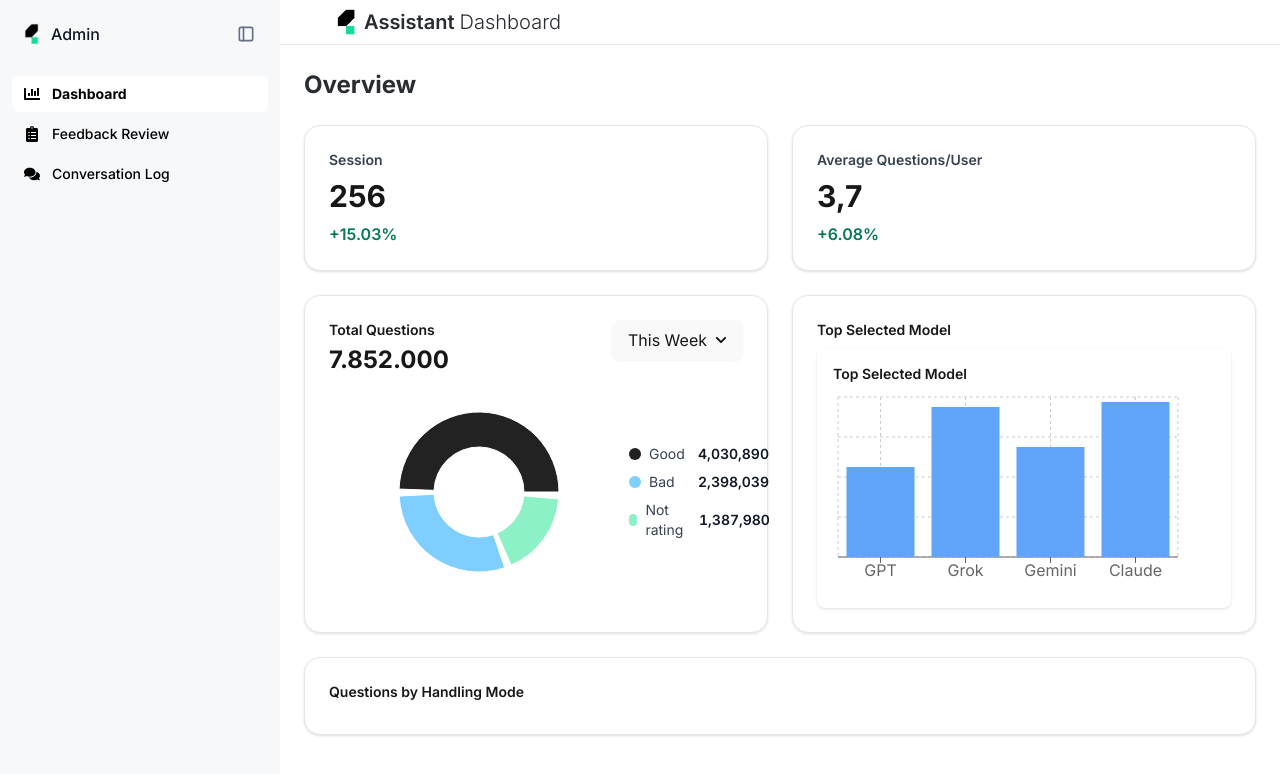
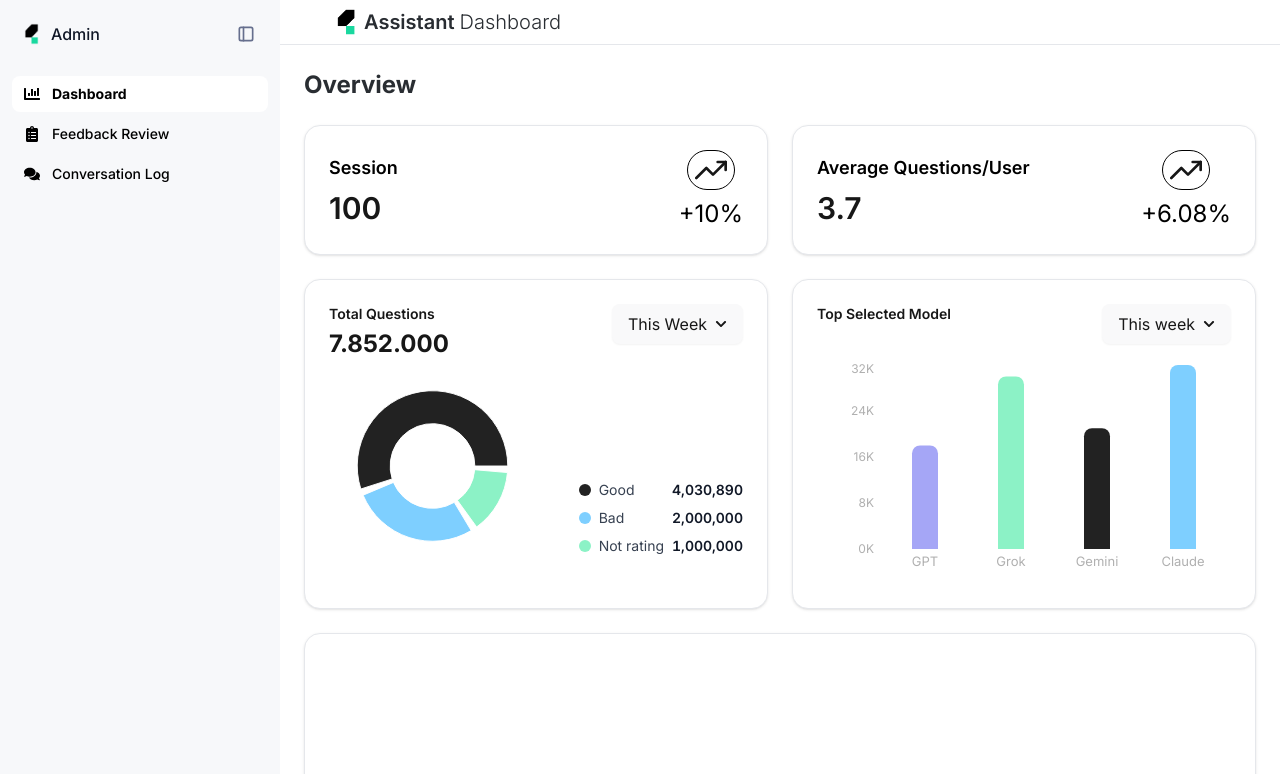
Before and after one commit to tpkdoan/Katalon-Dashboard, a Next.js app in the folder katalon-dashboard/: page / in a window 1280 px wide. Shown: the top 774 px of the page. Built offline with nearby package versions, Linux system fonts and the light colour scheme.

Commit message:
Implement Status Card

```diff
--- a/katalon-dashboard/app/components/ConversationLog.tsx
+++ b/katalon-dashboard/app/components/ConversationLog.tsx
@@ -161,6 +161,7 @@ export function ConversationLog({ onConversationSelect }: { onConversationSelect
                 <div className="relative select-none" ref={sortRef}>
                     <span className="text-gray-500 mr-2">Sorted by :</span>
                     <button
+                        title="Sort by"
                         onClick={() => setIsSortOpen(!isSortOpen)}
                         className="inline-flex items-center gap-2 px-4 py-2 rounded-lg bg-[#F9F9FA] font-semibold text-[#23272F] focus:outline-none hover:bg-gray-50 transition-colors cursor-pointer"
                         style={{ fontWeight: 700 }}
--- a/katalon-dashboard/app/components/Dashboard.tsx
+++ b/katalon-dashboard/app/components/Dashboard.tsx
@@ -1,7 +1,7 @@
 import { Charts } from "./Charts";
 import { TotalQuestionPieChart } from "./TotalQuestionPieChart";
 import { TopSelectedModelBarChart } from "./TopSelectedModelBarchart";
-
+import { SessionCard } from "./SessionCard";
 export default function Dashboard() {
     return (
         <div className="p-6 space-y-6">
@@ -12,14 +12,10 @@ export default function Dashboard() {
             {/* Row 1: Session & Avg Questions/User */}
             <div className="grid grid-cols-2 gap-6">
                 <div className="bg-white rounded-2xl shadow-sm border border-gray-200 p-6 flex flex-col justify-between">
-                    <div className="text-sm font-semibold text-gray-700">Session</div>
-                    <div className="text-3xl font-bold mt-2">256</div>
-                    <div className="text-green-600 font-semibold mt-2">+15.03%</div>
+                    <SessionCard title="Session" value={100} percent={10} />
                 </div>
                 <div className="bg-white rounded-2xl shadow-sm border border-gray-200 p-6 flex flex-col justify-between">
-                    <div className="text-sm font-semibold text-gray-700">Average Questions/User</div>
-                    <div className="text-3xl font-bold mt-2">3,7</div>
-                    <div className="text-green-600 font-semibold mt-2">+6.08%</div>
+                    <SessionCard title="Average Questions/User" value={3.7} percent={6.08} />
                 </div>
             </div>
 
@@ -29,14 +25,13 @@ export default function Dashboard() {
                     <TotalQuestionPieChart />
                 </div>
                 <div className="bg-white rounded-2xl shadow-sm border border-gray-200 p-6">
-                    <div className="text-sm font-semibold mb-2">Top Selected Model</div>
                     <TopSelectedModelBarChart />
                 </div>
             </div>
 
             {/* Row 3: Questions by Handling Mode */}
             <div className="bg-white rounded-2xl shadow-sm border border-gray-200 p-6">
-                <div className="text-sm font-semibold mb-2">Questions by Handling Mode</div>
+                <Charts />
             </div>
         </div>
     );
--- /dev/null
+++ b/katalon-dashboard/app/components/SessionCard.tsx
@@ -0,0 +1,24 @@
+import { FiTrendingUp } from "react-icons/fi";
+
+interface SessionCardProps {
+    title: string;
+    value: number;
+    percent: number;
+}
+
+export function SessionCard({ title, value, percent }: SessionCardProps) {
+    return (
+      <div className="flex items-center justify-between h-full">
+        <div className="flex flex-col gap-2">
+          <h4 className="text-black text-lg font-semibold">{title}</h4>
+          <p className="text-3xl font-semibold">{value}</p>
+        </div>
+        <div className="flex flex-col gap-2 items-center">
+          <div className="inline-flex items-center justify-center w-12 h-10 border border-black rounded-full">
+            <FiTrendingUp className="w-8 h-8 font-semibold" />
+          </div>
+          <p className="text-2xl  text-black">+{percent}%</p>
+        </div>
+      </div>
+    )
+  }
--- a/katalon-dashboard/app/components/TopSelectedModelBarchart.tsx
+++ b/katalon-dashboard/app/components/TopSelectedModelBarchart.tsx
@@ -1,23 +1,94 @@
 "use client";
-import { BarChart, Bar, XAxis, Tooltip, CartesianGrid } from 'recharts';
+import { BarChart, Bar, XAxis, YAxis, ResponsiveContainer, Tooltip } from "recharts";
+import { useState } from "react";
+import { FaChevronDown } from "react-icons/fa";
+import { Cell } from "recharts";
 
-const data = [
-  { name: 'GPT', value: 18000 },
-  { name: 'Grok', value: 30000 },
-  { name: 'Gemini', value: 22000 },
-  { name: 'Claude', value: 31000 },
+const dataWeek = [
+  { name: "GPT", value: 18000, color: "#A5A6F6" },
+  { name: "Grok", value: 30000, color: "#8CF2C6" },
+  { name: "Gemini", value: 21000, color: "#222" },
+  { name: "Claude", value: 32000, color: "#7ECFFF" },
+];
+
+const dataMonth = [
+  { name: "GPT", value: 25000, color: "#A5A6F6" },
+  { name: "Grok", value: 35000, color: "#8CF2C6" },
+  { name: "Gemini", value: 27000, color: "#222" },
+  { name: "Claude", value: 28000, color: "#7ECFFF" },
 ];
 
 export function TopSelectedModelBarChart() {
+  const [isFilterOpen, setIsFilterOpen] = useState(false);
+  const [filter, setFilter] = useState("This week");
+  const chartData = filter === "This week" ? dataWeek : dataMonth;
+
   return (
-    <div className="bg-white shadow rounded-lg p-4">
-      <h4 className="text-sm font-semibold mb-2">Top Selected Model</h4>
-      <BarChart width={350} height={200} data={data}>
-        <CartesianGrid strokeDasharray="3 3" />
-        <XAxis dataKey="name" />
-        <Tooltip />
-        <Bar dataKey="value" fill="#60a5fa" />
-      </BarChart>
+    <div className="flex flex-col w-full h-full">
+      {/* Header */}
+      <div className="flex justify-between items-start mb-2">
+        <div className="text-sm font-semibold">Top Selected Model</div>
+        <div className="relative inline-block">
+          <button
+            onClick={() => setIsFilterOpen(!isFilterOpen)}
+            className="flex items-center gap-2 px-4 py-2 rounded-lg bg-[#F9F9FA] hover:bg-gray-50 transition-colors cursor-pointer shadow-xs"
+          >
+            <span>{filter}</span>
+            <FaChevronDown className={`h-3 w-3 transition-transform ${isFilterOpen ? 'rotate-180' : ''}`} />
+          </button>
+          {isFilterOpen && (
+            <div className="absolute right-0 mt-2 w-32 bg-white rounded-lg shadow-lg border border-gray-200 z-10">
+              <button
+                className="w-full text-left px-4 py-2 text-sm hover:bg-gray-100"
+                onClick={() => { setFilter("This week"); setIsFilterOpen(false); }}
+              >
+                This week
+              </button>
+              <button
+                className="w-full text-left px-4 py-2 text-sm hover:bg-gray-100"
+                onClick={() => { setFilter("This month"); setIsFilterOpen(false); }}
+              >
+                This month
+              </button>
+            </div>
+          )}
+        </div>
+      </div>
+      {/* Chart */}
+      <div className="w-full h-56 mt-2">
+        <ResponsiveContainer width="100%" height="100%">
+          <BarChart data={chartData} barCategoryGap={30}>
+            <YAxis
+              axisLine={false}
+              tickLine={false}
+              tickFormatter={v => `${v / 1000}K`}
+              fontSize={12}
+              stroke="#B0B0B0"
+            />
+            <XAxis
+              dataKey="name"
+              axisLine={false}
+              tickLine={false}
+              fontSize={13}
+              stroke="#B0B0B0"
+            />
+            <Tooltip
+              cursor={{ fill: "#f3f4f6" }}
+              contentStyle={{ borderRadius: 8, fontSize: 13 }}
+              formatter={v => v.toLocaleString("en-US")}
+            />
+            <Bar
+              dataKey="value"
+              radius={[8, 8, 0, 0]}
+              isAnimationActive={true}
+            >
+              {chartData.map((entry, idx) => (
+                <Cell key={`cell-${idx}`} fill={entry.color} />
+              ))}
+            </Bar>
+          </BarChart>
+        </ResponsiveContainer>
+      </div>
     </div>
   );
 }
--- a/katalon-dashboard/app/components/TotalQuestionPieChart.tsx
+++ b/katalon-dashboard/app/components/TotalQuestionPieChart.tsx
@@ -1,20 +1,27 @@
 "use client";
 import { FaFilter, FaChevronDown } from 'react-icons/fa';
-// components/PieChartCard.tsx
-import { PieChart, Pie, Cell } from 'recharts';
+import { PieChart, Pie, Cell, ResponsiveContainer } from 'recharts';
 import { useState } from 'react';
-const data = [
+const dataMonth = [
   { name: 'Good', value: 4030890, color: '#222' },
   { name: 'Bad', value: 2398039, color: '#7ECFFF' },
   { name: 'Not rating', value: 1387980, color: '#8CF2C6' },
+];
+const dataWeek = [
+  { name: 'Good', value: 4030890, color: '#222' },
+  { name: 'Bad', value: 2000000, color: '#7ECFFF' },
+  { name: 'Not rating', value: 1000000, color: '#8CF2C6' },
 ];
 
 // const COLORS = data.map(d => d.color);
 
 
 export function TotalQuestionPieChart() {
-  const total = data.reduce((sum, d) => sum + d.value, 0);
   const [isFilterOpen, setIsFilterOpen] = useState(false);
+  const [filter, setFilter] = useState("This week");
+  const chartData = filter === "This week" ? dataWeek : dataMonth;
+  const total = chartData.reduce((sum, d) => sum + d.value, 0);
+
 
   return (
     <div className="flex flex-col w-full h-full">
@@ -35,11 +42,13 @@ export function TotalQuestionPieChart() {
           {isFilterOpen && (
             <div className="absolute right-0 mt-2 w-32 bg-white rounded-lg shadow-lg border border-gray-200 z-10">
               <button
+                onClick={() => setFilter("This week")}
                 className="w-full text-left px-4 py-2 text-sm hover:bg-gray-100 "
               >
                 This Week
               </button>
               <button
+                onClick={() => setFilter("This month")}
                 className="w-full text-left px-4 py-2 text-sm hover:bg-gray-100 "
               >
                 This Month
@@ -50,12 +59,12 @@ export function TotalQuestionPieChart() {
       </div>
 
       {/* Content */}
-      <div className="flex items-center justify-between mt-2">
+      <div className="flex flex-col md:flex-row items-center md:items-end justify-between mt-2 gap-6">
         {/* Pie Chart */}
-        <div>
-          <PieChart width={300} height={200}>
+        <div className="w-full md:w-1/2 flex justify-center">
+          <PieChart width={220} height={180}>
             <Pie
-              data={data}
+              data={chartData}
               cx="50%"
               cy="50%"
               innerRadius={45}
@@ -63,16 +72,17 @@ export function TotalQuestionPieChart() {
               paddingAngle={5}
               dataKey="value"
             >
-              {data.map((entry, idx) => (
+              {chartData.map((entry, idx) => (
                 <Cell key={`cell-${idx}`} fill={entry.color} />
               ))}
-            </Pie>
-          </PieChart>
+              </Pie>
+            </PieChart>
+
         </div>
 
         {/* Legend */}
         <div className="flex flex-col gap-2">
-          {data.map((entry, idx) => (
+          {chartData.map((entry, idx) => (
             <div key={entry.name} className="flex justify-between items-center min-w-[140px]">
               <div className="flex items-center gap-2">
                 <span
```
